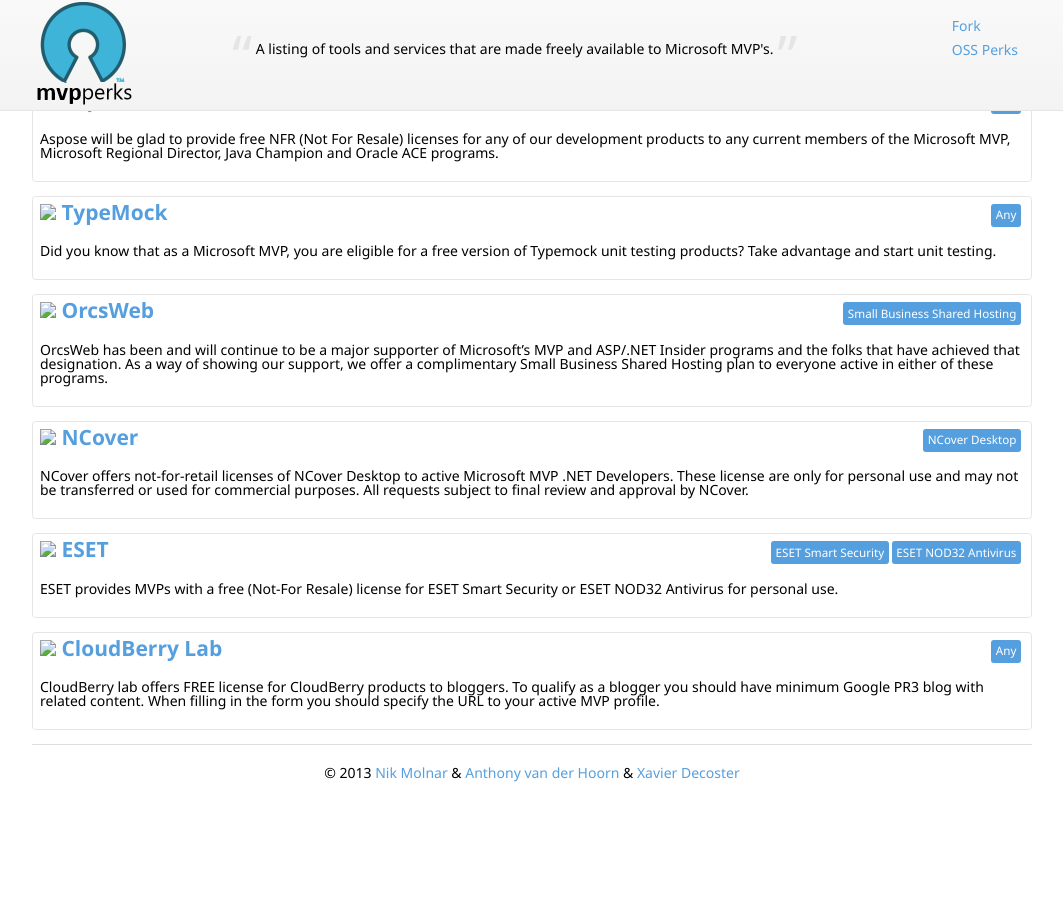
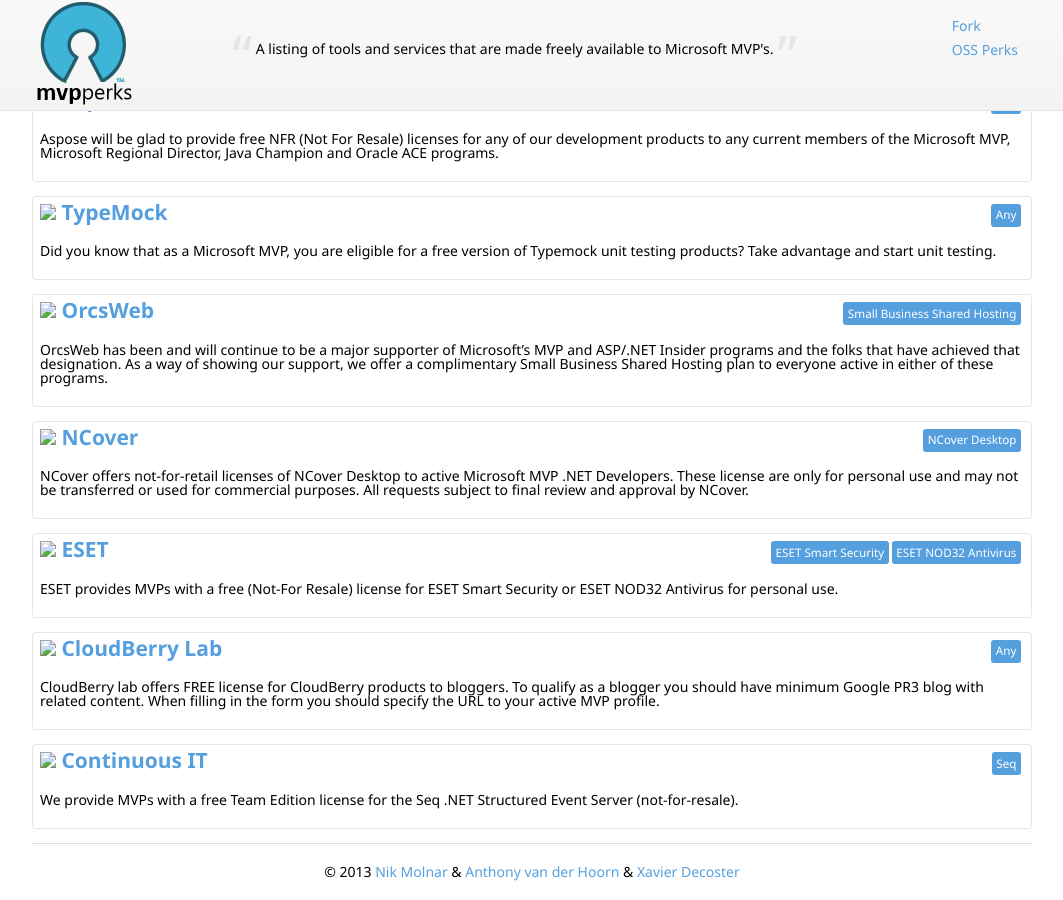
Before and after one commit to nikmd23/ossperks, a Jekyll site: the page built from index.html, in a window 1280 px wide and 900 px high, scrolled down 1307 px. Shown: the whole window, without its empty margins (108-1171 px from the left). Built offline with Jekyll 4.4.1, drawn with Linux system fonts in a browser that asks for light colours; nearby versions of some CDN libraries; before the commit the page ends 2108 px from its top, so only the background shows below that.

Commit message:
Added Seq from Continuous IT

```diff
--- a/index.html
+++ b/index.html
@@ -72,6 +72,10 @@
   description: "CloudBerry lab offers FREE license for CloudBerry products to bloggers. To qualify as a blogger you should have minimum Google PR3 blog with related content. When filling in the form you should specify the URL to your active MVP profile."
   products: ["Any"]
 
+- perk: {company: "Continuous IT", uri: "http://getseq.net/"}
+  description: "We provide MVPs with a free Team Edition license for the Seq .NET Structured Event Server (not-for-resale)."
+  products: ["Seq"]
+
 #============================================== Leave everything below this line alone =====================================================================
 layout: default
 ---
```
